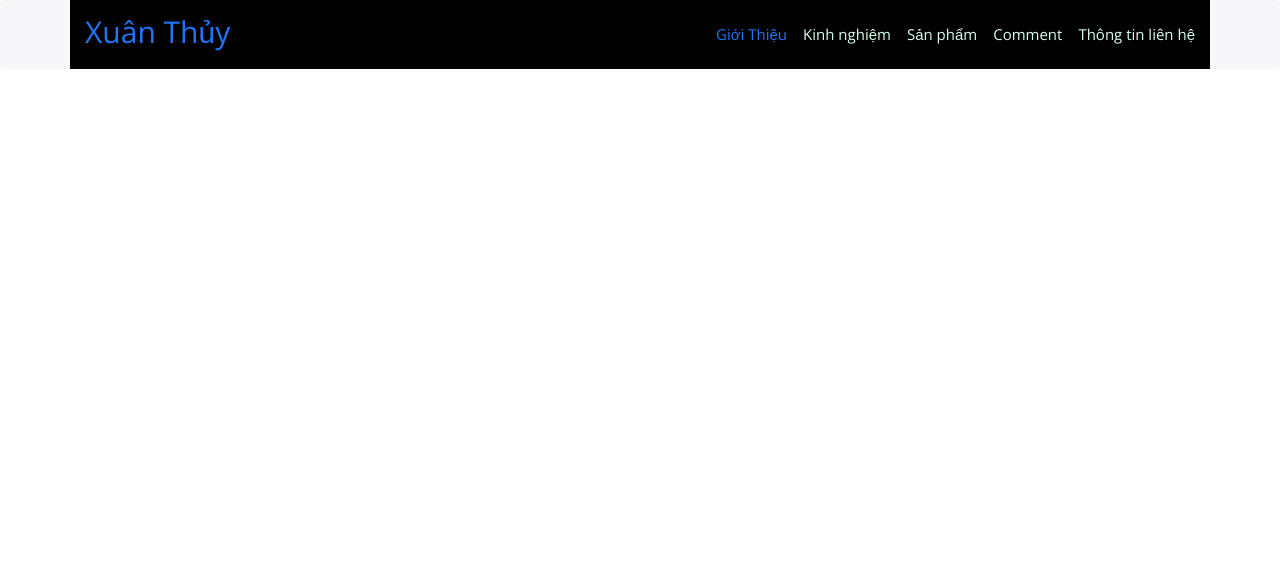
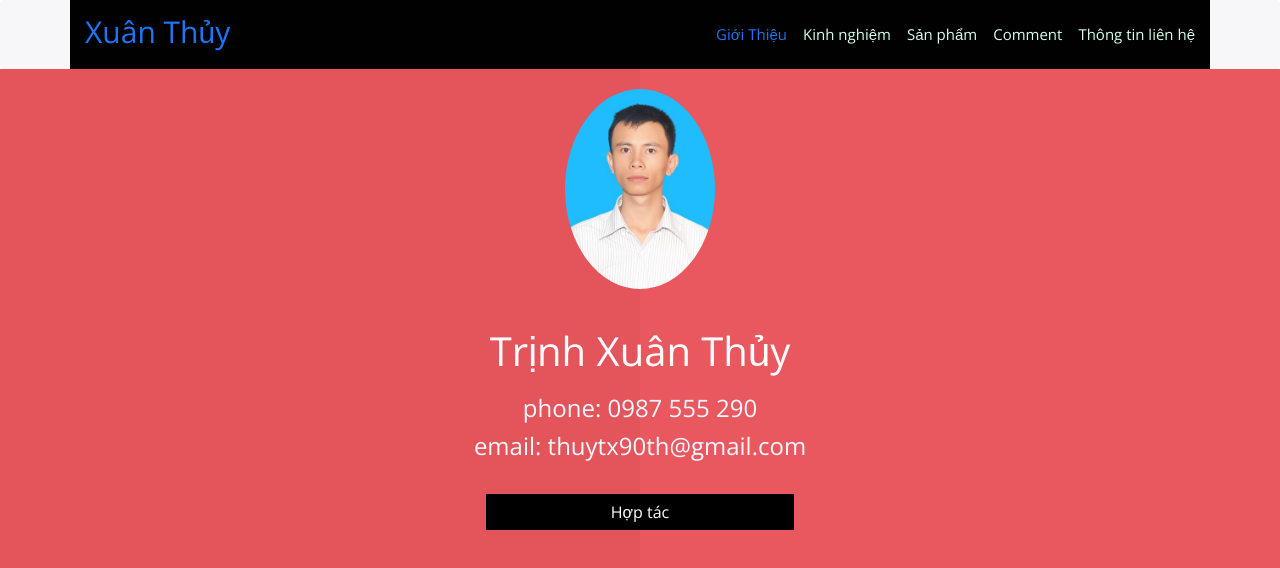
Before and after one commit to thuytx90th/thuytx90th.github.io, a plain HTML site: page index.html in a window 1280 px wide. Drawn offline with nearby package versions, Linux system fonts and the light colour scheme.

Commit message:
edit khoi tt

```diff
--- a/1.css
+++ b/1.css
@@ -1,6 +1,10 @@
 *{margin: 0; padding: 0;}
 body{
 	font-family: 'Open Sans', sans-serif;
+}
+html, body{
+	width: 100%;
+	height: 100%;
 }
 .menutop{
 	padding: 0;
@@ -24,6 +28,50 @@ body{
 	color: #D7FFEF;
 	font-size:15px;
 }
+
+/* khoi thong tin */
+.khoitt{
+	height: 100%;
+	width: 100%;
+	background: #e9585f;
+	position: relative;
+}
+.khoitt:before{
+	content: "";
+	position: absolute;
+	left: 0;
+	top: 0;
+	width: 50%;
+	height: 100%;
+	background: #e4555b;
+}
+.content{
+	position: relative;
+}
+.content img{
+	width: 150px;
+	border-radius: 50%;
+	margin-top: 20px;
+}
+.content h2{
+	color: white;
+	font-size: 40px;
+	margin-top: 40px;
+	margin-bottom: 20px;
+}
+.content h3{
+	font-size: 24px;
+	color: aliceblue;
+	line-height: 30px;
+}
+.content a{
+	width: 24%;
+	border-radius: 0;
+	background: #000;
+	border: none;
+	margin-top: 25px;
+}
+/* menu di dong */
 @media (max-width: 770px){
 	*{}
 
@@ -53,4 +101,10 @@ body{
 	.menutop .menuphai ul.nav.navbar-nav li.nav-item a {
 		color: #000;
 	}
+	.navbar-nav .nav-item+.nav-item{
+		margin-left: 0;
+	}
+	.content img.img-fluid {
+		margin-top: 20px;
+	}
 }
--- a/index.html
+++ b/index.html
@@ -38,5 +38,14 @@
 			</div>
 		</div>
 	</nav>
+	<div class="khoitt">
+		<div class="content text-xs-center">
+			<img src="images/avatar.jpg" alt="trinh xuan thuy" class="img-fluid">
+			<h2>Trịnh Xuân Thủy</h2>
+			<h3>phone: 0987 555 290</h3>
+			<h3>email: thuytx90th@gmail.com</h3>
+			<a href="" class="btn btn-primary">Hợp tác</a>
+		</div>
+	</div>
 </body>
 </html>
```
Also changed, not shown: giaodien.png (deleted), images/avatar.jpg (added).
